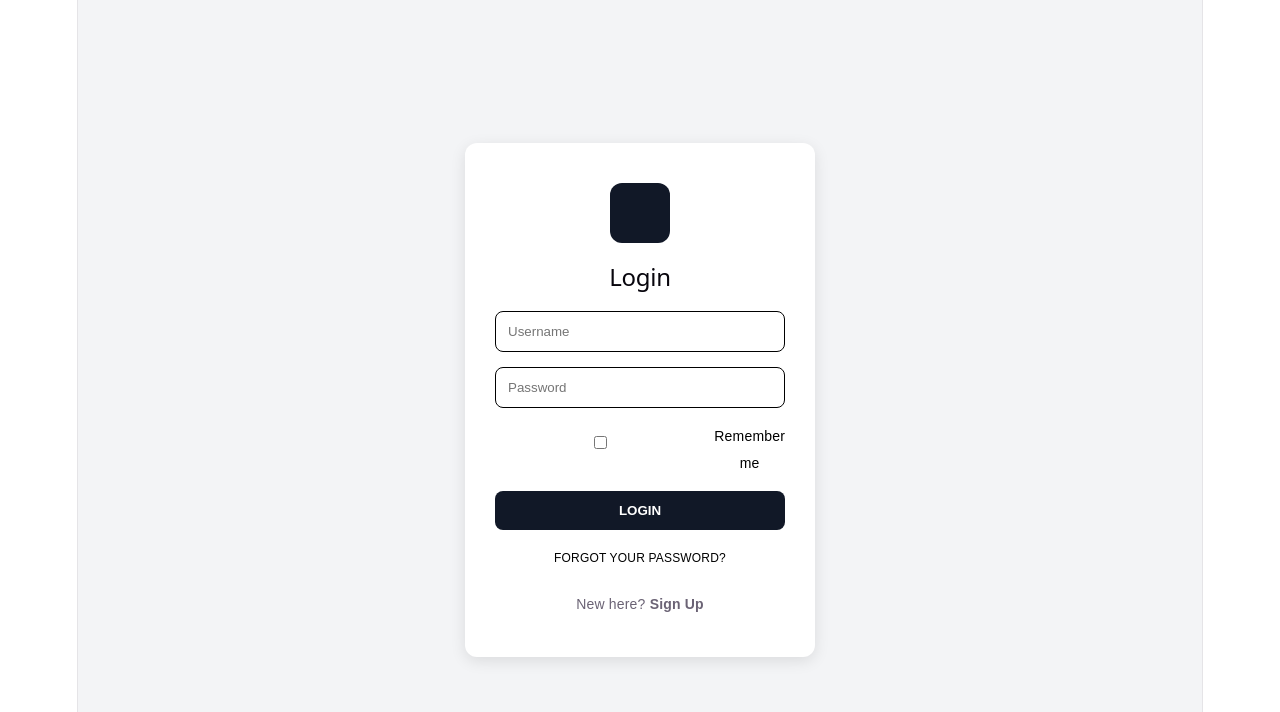
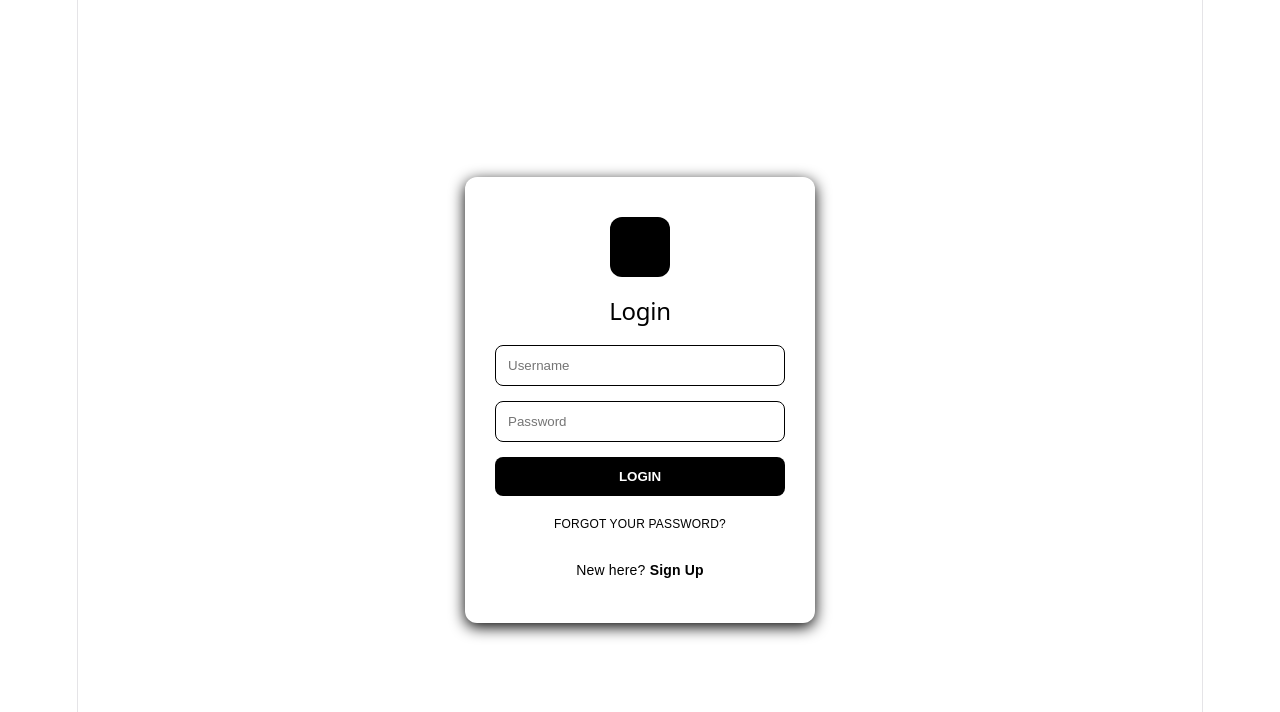
Before and after one commit to Diegobh08/atmosync, a React app in the folder Frontend/: page / in a window 1280 px wide. Shown: the top 712 px of the page. Built offline with nearby package versions, Linux system fonts and the light colour scheme; the HTML template or start-up script is replaced by a standard one.

Commit message:
add change login.css, App.jsx and Login.jsx

```diff
--- a/Frontend/src/App.jsx
+++ b/Frontend/src/App.jsx
@@ -1,7 +1,7 @@
 import Login from "./components/Login";
 
 function App() {
-  return <Login />;
+    return <Login />;
 }
 
 export default App;
--- a/Frontend/src/components/Login.css
+++ b/Frontend/src/components/Login.css
@@ -7,7 +7,7 @@
 
 .container {
     height: 100vh;
-    background: #f3f4f6;
+    background: #ffffff;
     display: flex;
     justify-content: center;
     align-items: center;
@@ -20,7 +20,7 @@
     padding: 40px 30px;
     border-radius: 12px;
     text-align: center;
-    box-shadow: 0 4px 15px rgba(0,0,0,0.1);
+    box-shadow: 0 4px 15px rgb(0, 0, 0);
     animation: fadeIn 0.6s ease;
 }
 
@@ -28,6 +28,7 @@
     from {
         opacity: 0;
         transform: translateY(20px);
+        color : #000000;
     }
     to {
         opacity: 1;
@@ -38,8 +39,8 @@
 .icon {
     width: 60px;
     height: 60px;
-    background: #111827;
-    color: #ffffff;
+    background: #000000;
+    color: #000000;
     display: flex;
     justify-content: center;
     align-items: center;
@@ -50,6 +51,7 @@
 
 h2 {
     margin-bottom: 20px;
+    color : #000000;
 }
 
 input {
@@ -63,7 +65,7 @@ input {
 }
 
 input:focus {
-    border-color: #111827;
+    border-color: #000000;
 }
 
 .remember {
@@ -78,7 +80,7 @@ input:focus {
 button {
     width: 100%;
     padding: 12px;
-    background: #111827;
+    background: #000000;
     color: white;
     border: none;
     border-radius: 8px;
@@ -101,11 +103,13 @@ button:hover {
 
 .signup {
     font-size: 14px;
+    color: #000000;
 }
 
 .signup span {
     font-weight: bold;
     cursor: pointer;
+    color: #000000;
 }
 
 /* Error */
--- a/Frontend/src/components/Login.jsx
+++ b/Frontend/src/components/Login.jsx
@@ -17,7 +17,7 @@ function Login() {
 
         // Simulación de login (luego lo conectamos a backend)
         if (username === "admin" && password === "1234") {
-            alert("Login exitoso 🚀");
+            alert("Login exitoso ");
             setError("");
         } else {
             setError("Usuario o contraseña incorrectos");
@@ -46,10 +46,7 @@ function Login() {
                     onChange={(e) => setPassword(e.target.value)}
                 />
 
-                <div className="remember">
-                    <input type="checkbox" />
-                    <span>Remember me</span>
-                </div>
+
 
                 {error && <p className="error">{error}</p>}
 
```
Also changed, not shown: 2 other files (tests, documents, lock files or other folders).
